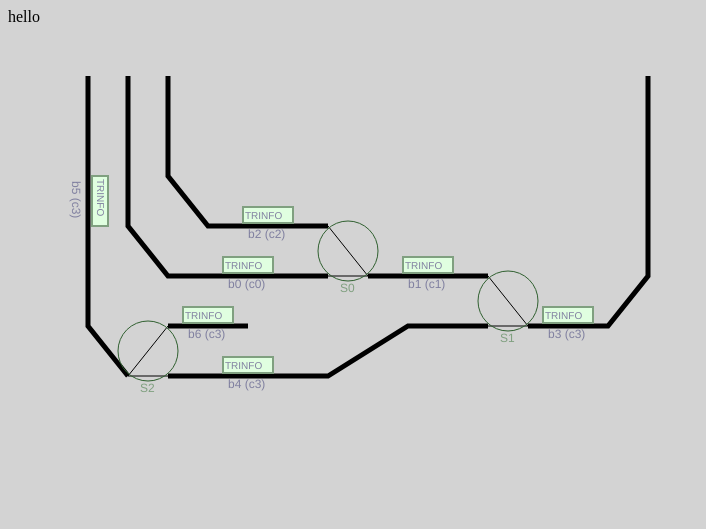
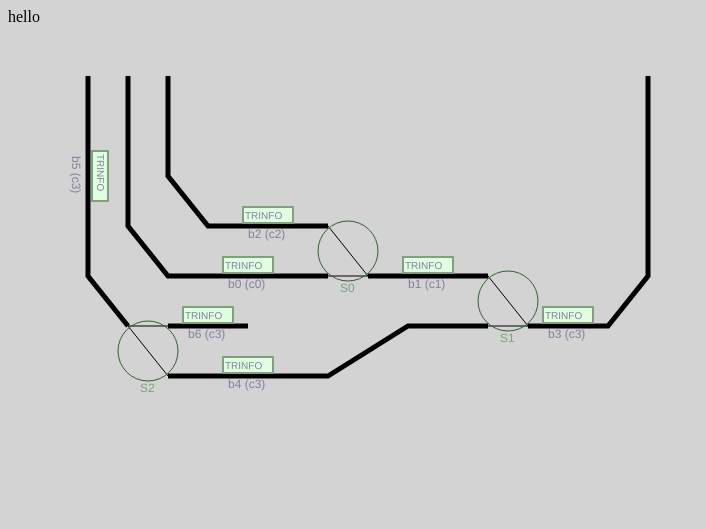
Before and after one commit to banyanshade-software/train_ctl_sw, a plain HTML site: page trainctl/uitrack/uitrack.html in a window 1280 px wide. Shown: the whole page, without its empty margins (0-706 px from the left). Drawn offline with Linux system fonts and the light colour scheme.

Commit message:
fixed topology

```diff
--- a/trainctl/uitrack/uitrack.html
+++ b/trainctl/uitrack/uitrack.html
@@ -4,14 +4,14 @@
 <polyline id="SBLK02" class="track CANTON2" stroke="#000000" stroke-width="5px" fill="none" points="160,50 160,150 200,200 320,200"></polyline>
 <polyline id="SBLK03" class="track CANTON3" stroke="#000000" stroke-width="5px" fill="none" points="520,300 600,300 640,250 640,50"></polyline>
 <polyline id="SBLK04" class="track CANTON3" stroke="#000000" stroke-width="5px" fill="none" points="160,350 320,350 400,300 480,300"></polyline>
-<polyline id="SBLK05" class="track CANTON3" stroke="#000000" stroke-width="5px" fill="none" points="80,50 80,300 120,350"></polyline>
+<polyline id="SBLK05" class="track CANTON3" stroke="#000000" stroke-width="5px" fill="none" points="80,50 80,250 120,300"></polyline>
 <polyline id="SBLK06" class="track CANTON3" stroke="#000000" stroke-width="5px" fill="none" points="160,300 240,300"></polyline>
 <polyline polyline id="to0s" class="turnout" stroke="#000000" stroke-width="1px" fill="none" points="360,250 320,250"></polyline>
 <polyline polyline id="to0t" class="turnout" stroke="#000000" stroke-width="1px" fill="none" points="360,250 320,200"></polyline>
 <polyline polyline id="to1t" class="turnout" stroke="#000000" stroke-width="1px" fill="none" points="520,300 480,250"></polyline>
 <polyline polyline id="to1s" class="turnout" stroke="#000000" stroke-width="1px" fill="none" points="520,300 480,300"></polyline>
-<polyline polyline id="to2s" class="turnout" stroke="#000000" stroke-width="1px" fill="none" points="120,350 160,350"></polyline>
-<polyline polyline id="to2t" class="turnout" stroke="#000000" stroke-width="1px" fill="none" points="120,350 160,300"></polyline>
+<polyline polyline id="to2t" class="turnout" stroke="#000000" stroke-width="1px" fill="none" points="120,300 160,350"></polyline>
+<polyline polyline id="to2s" class="turnout" stroke="#000000" stroke-width="1px" fill="none" points="120,300 160,300"></polyline>
 </g>
 <text x="220px" y="262px" class="label" Font-family="Helvetica" fill="#8080A0" font-size="12px" >b0 (c0)</text>
 <rect class="trinfo trinfo_s0 trinfo_c0" x="215" y="231" width="50" height="16" fill="#E0FFE0" stroke="#80A080" stroke-width="2px" />
@@ -28,9 +28,9 @@
 <text x="220px" y="362px" class="label" Font-family="Helvetica" fill="#8080A0" font-size="12px" >b4 (c3)</text>
 <rect class="trinfo trinfo_s4 trinfo_c3" x="215" y="331" width="50" height="16" fill="#E0FFE0" stroke="#80A080" stroke-width="2px" />
 <text id="tr4" class="trinfo trinfo_s4 trinfo_c3" x="217px" y="343px"  Font-family="Helvetica" fill="#8080A0" font-size="10px" >TRINFO</text>
-<text x="68px" y="155px" class="label" Font-family="Helvetica" fill="#8080A0" font-size="12px" writing-mode=vertical-rl>b5 (c3)</text>
-<rect class="trinfo trinfo_s5 trinfo_c3" x="84" y="150" width="16" height="50" fill="#E0FFE0" stroke="#80A080" stroke-width="2px" />
-<text id="tr5" class="trinfo trinfo_s5 trinfo_c3" x="92px" y="153px"  Font-family="Helvetica" fill="#8080A0" font-size="10px" writing-mode=vertical-rl>TRINFO</text>
+<text x="68px" y="130px" class="label" Font-family="Helvetica" fill="#8080A0" font-size="12px" writing-mode=vertical-rl>b5 (c3)</text>
+<rect class="trinfo trinfo_s5 trinfo_c3" x="84" y="125" width="16" height="50" fill="#E0FFE0" stroke="#80A080" stroke-width="2px" />
+<text id="tr5" class="trinfo trinfo_s5 trinfo_c3" x="92px" y="128px"  Font-family="Helvetica" fill="#8080A0" font-size="10px" writing-mode=vertical-rl>TRINFO</text>
 <text x="180px" y="312px" class="label" Font-family="Helvetica" fill="#8080A0" font-size="12px" >b6 (c3)</text>
 <rect class="trinfo trinfo_s6 trinfo_c3" x="175" y="281" width="50" height="16" fill="#E0FFE0" stroke="#80A080" stroke-width="2px" />
 <text id="tr6" class="trinfo trinfo_s6 trinfo_c3" x="177px" y="293px"  Font-family="Helvetica" fill="#8080A0" font-size="10px" >TRINFO</text>
```
Also changed, not shown: 2 other files.
